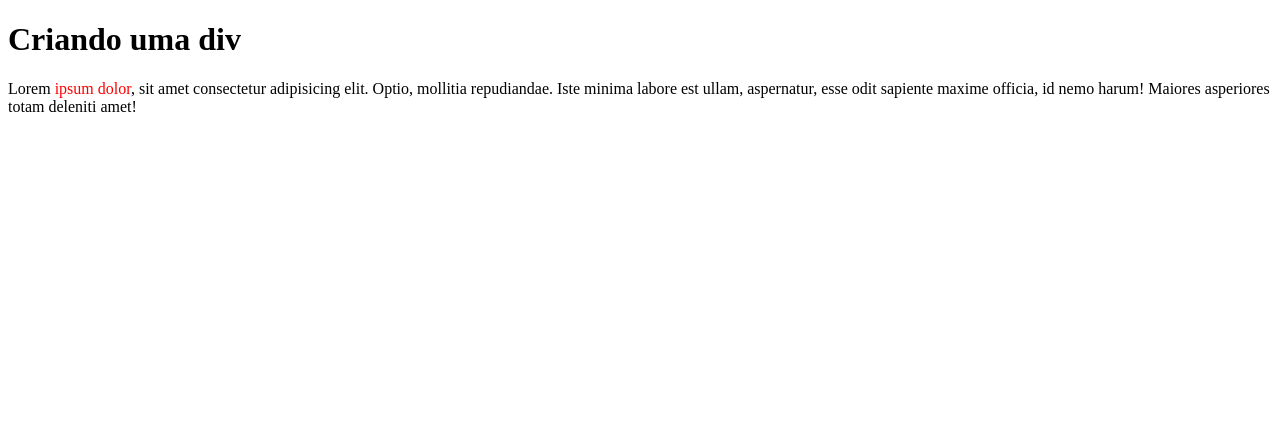
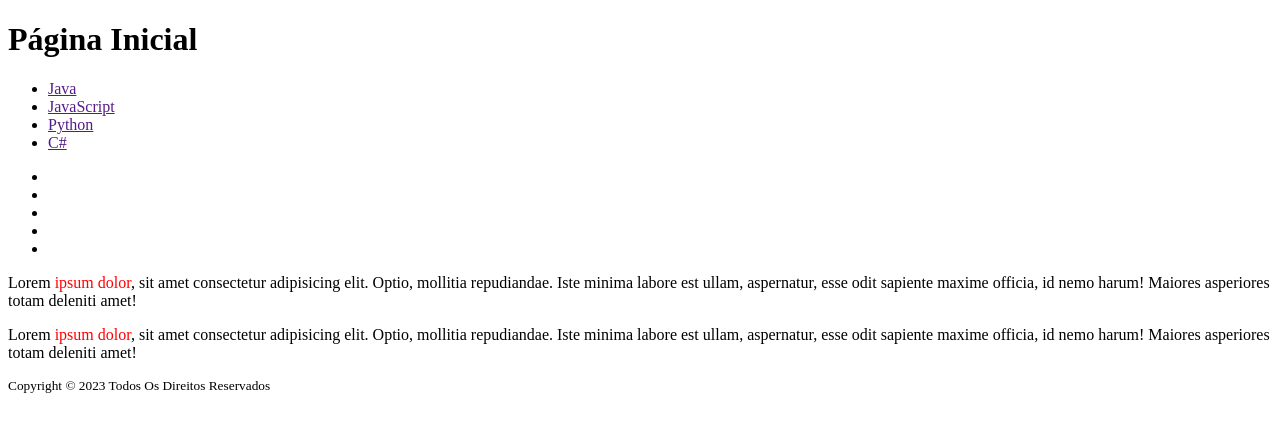
Before and after one commit to Mecduda99/exercicio1-s, a plain HTML site: page index.html in a window 1280 px wide. Drawn offline with Linux system fonts and the light colour scheme.

Commit message:
"Criaao de header e footer"

```diff
--- a/index.html
+++ b/index.html
@@ -14,12 +14,45 @@
 		<h3>Exercitando os Títulos</h3> -->
 
 		<div>
-			<h1>Criando uma div</h1>
+			<header>
+				<h1>Página Inicial</h1>
+				<nav>
+					<ul>
+						<li><a href="">Java</a></li>
+						<li><a href="">JavaScript</a></li>
+						<li><a href="">Python</a></li>
+						<li><a href="">C#</a></li>
+					</ul>
+
+					<ul>
+						<li></li>
+						<li></li>
+						<li></li>
+						<li></li>
+						<li></li>
+					</ul>
+				</nav>
+			</header>
 			<div>
-				<p>
-					Lorem <span style="color: #ff0000" >ipsum dolor</span>, sit amet consectetur adipisicing elit. Optio, mollitia repudiandae. Iste minima labore est ullam, aspernatur, esse odit sapiente maxime officia, id nemo harum! Maiores asperiores totam deleniti amet!
-				</p>
+				<section>
+					<p>
+						Lorem <span style="color: #ff0000" >ipsum dolor</span>, sit amet consectetur adipisicing elit. Optio, mollitia repudiandae. Iste minima labore est ullam, aspernatur, esse odit sapiente maxime officia, id nemo harum! Maiores asperiores totam deleniti amet!
+					</p>
+
+					<p>
+						Lorem <span style="color: #ff0000" >ipsum dolor</span>, sit amet consectetur adipisicing elit. Optio, mollitia repudiandae. Iste minima labore est ullam, aspernatur, esse odit sapiente maxime officia, id nemo harum! Maiores asperiores totam deleniti amet!
+					</p>
+
+				</section>
 			</div>
+
+			<footer>
+				<div>
+					<small>
+						<p>Copyright &copy 2023 Todos Os Direitos Reservados</p>
+					</small>
+				</div>
+			</footer>
 
 		</div>
 
```
